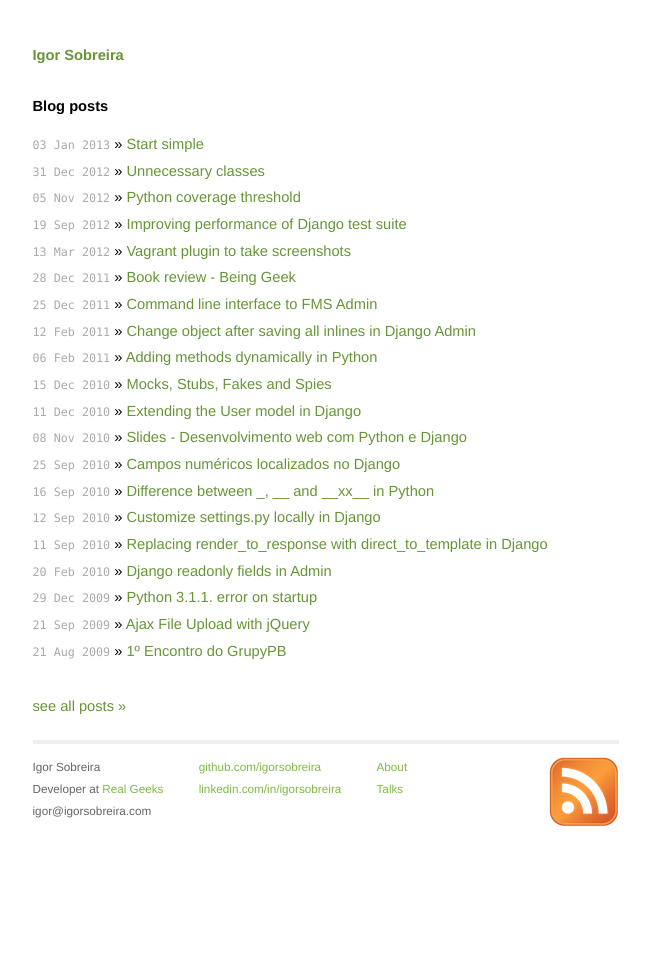
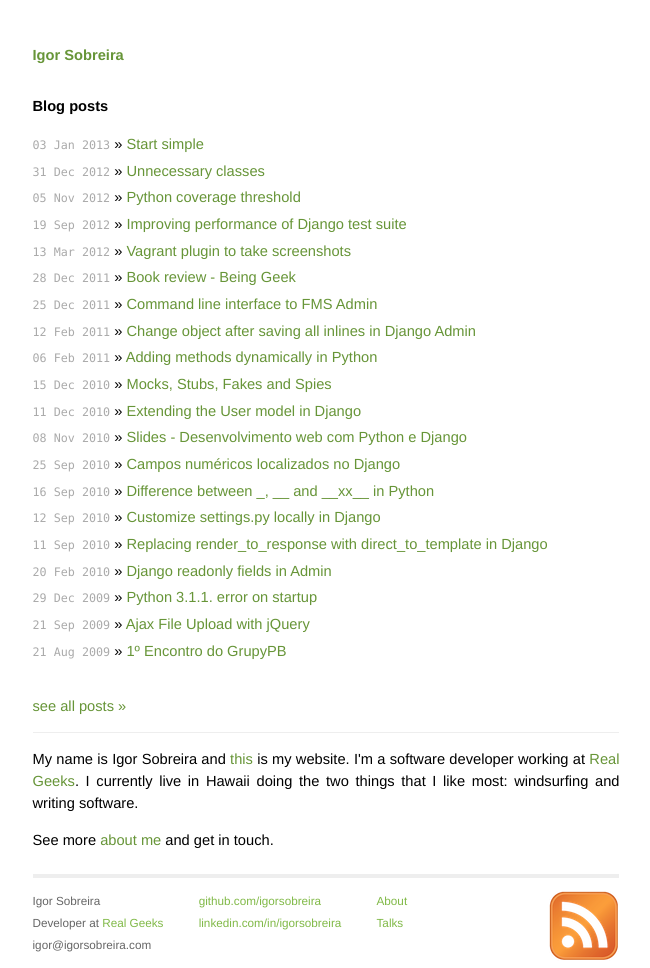
Before and after one commit to igorsobreira/igorsobreira.com, a Jekyll site: the page built from index.html, in a window 1280 px wide. Shown: the whole page, without its empty margins (314-964 px from the left). Built offline with Jekyll 4.4.1, drawn with Linux system fonts in a browser that asks for light colours; Markdown is read by kramdown in place of the engine named in the settings; before the commit the page ends 944 px from its top, so only the background shows below that.

Commit message:
improve about me

```diff
--- a/assets/css/screen.css
+++ b/assets/css/screen.css
@@ -203,3 +203,14 @@ blockquote p {
   font-weight: 300;
   line-height: 22.5px;
 }
+
+hr {
+    border: 0;
+    border-top: 1px solid #eeeeee;
+    border-bottom: 1px solid #ffffff;
+}
+
+#about img.me {
+    float: left;
+    margin: 2 10px 10px 0;
+}
--- a/index.html
+++ b/index.html
@@ -13,4 +13,15 @@ title: Igor Sobreira - My thoughts on software development
     {% endfor %}
   </ul>
   <p><a href="/posts.html">see all posts &raquo</a></p>
+
+  <hr>
+
+  <div itemscope itemtype="http://data-vocabulary.org/Person">
+    <p>My name is <span itemprop="name">Igor Sobreira</span> and <a href="http://igorsobreira.com" itemprop="url">this</a>
+    is my website. I'm a <span itemprop="title">software developer</span> working at
+    <span itemprop="affiliation"><a href="http://www.realgeeks.com/">Real Geeks</a></span>.
+    I currently live in Hawaii doing the two things that I like most: windsurfing and writing software.
+    </p>
+    <p>See more <a href="/about.html">about me</a> and get in touch.</p>
+  </div>
 </section>
```
Also changed, not shown: about.html (+6 -4 lines), assets/img/me.jpg (added).
